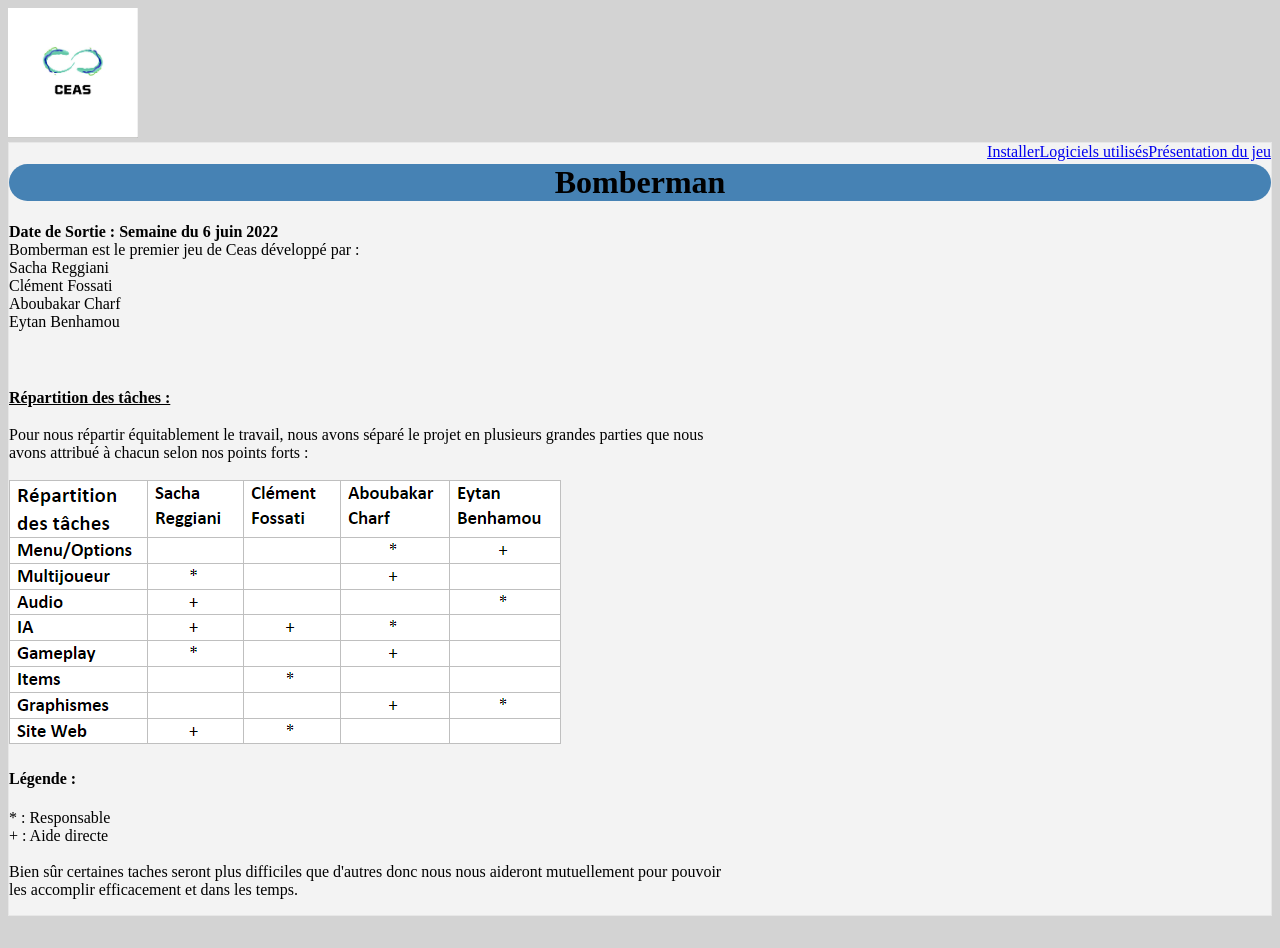
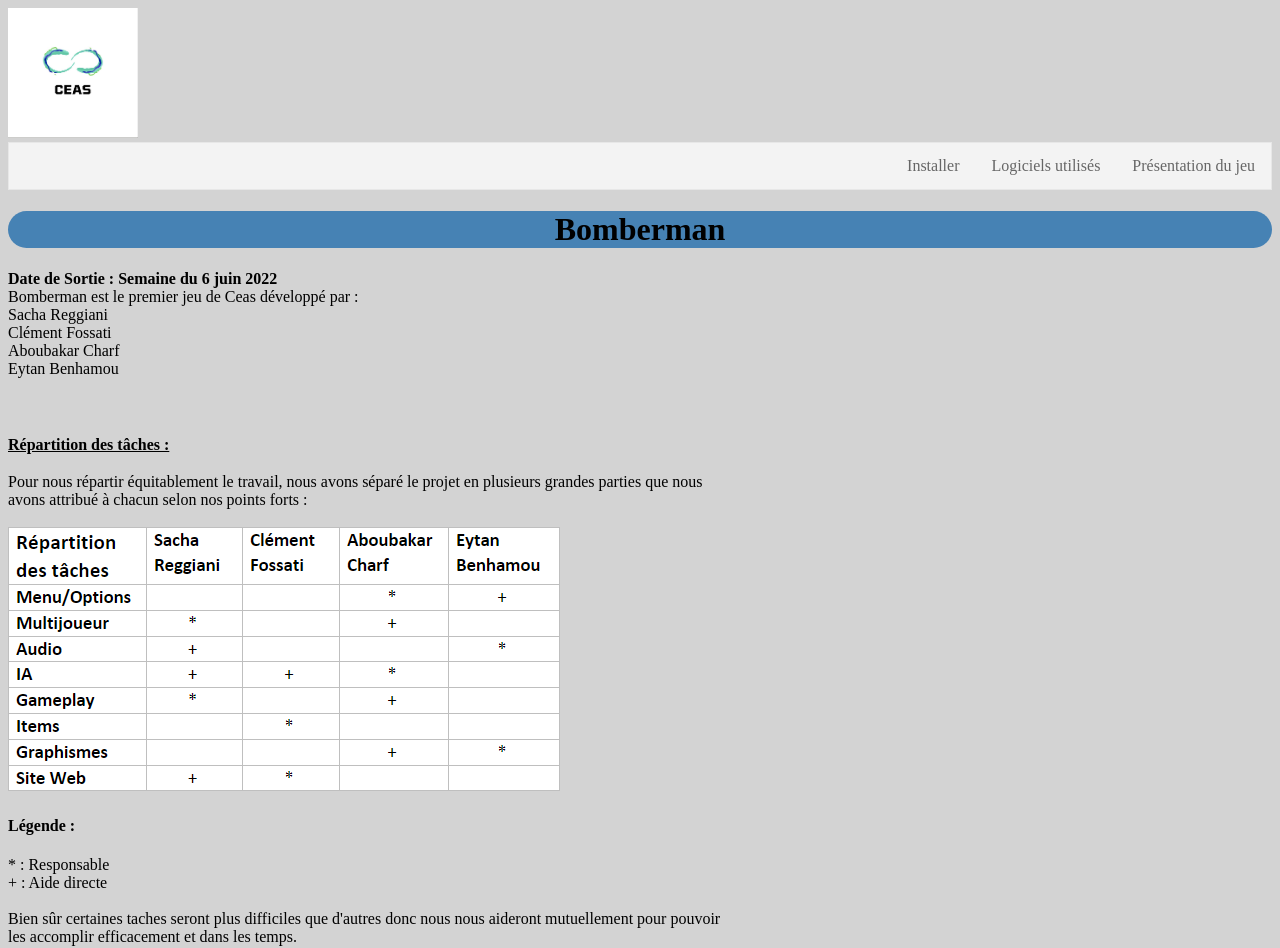
Before and after one commit to yeckes/Ceas, a plain HTML site: page Index.html in a window 1280 px wide. Before the commit the page ends 924 px from the top, so only its background shows below. Drawn offline with Linux system fonts and the light colour scheme.

Commit message:
barre n8

```diff
--- a/style.css
+++ b/style.css
@@ -20,3 +20,11 @@ ul {
 li {
     float: right;
 }
+
+li a {
+    display: block;
+    color: #666;
+    text-align: center;
+    padding: 14px 16px;
+    text-decoration: none;
+}
```
Also changed, not shown: Index.html (+1 -1 lines).
